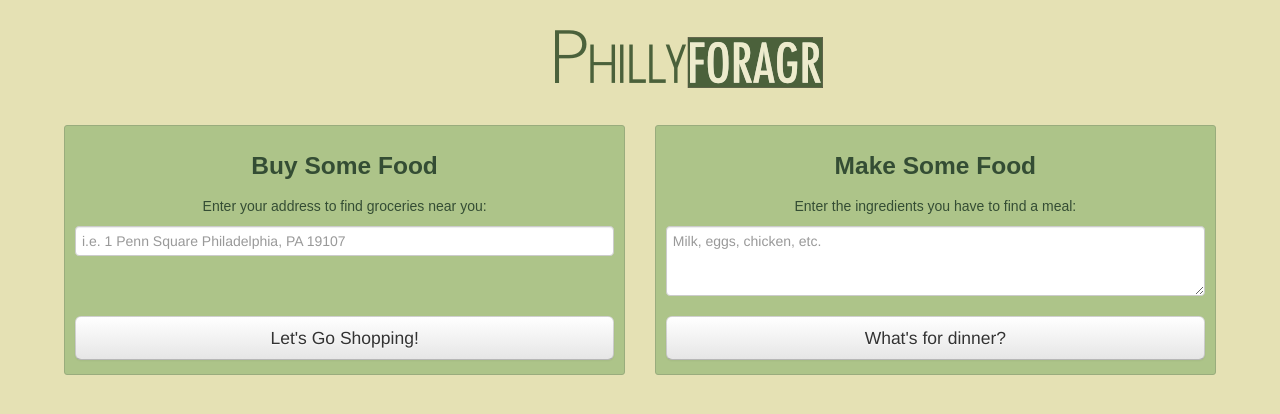
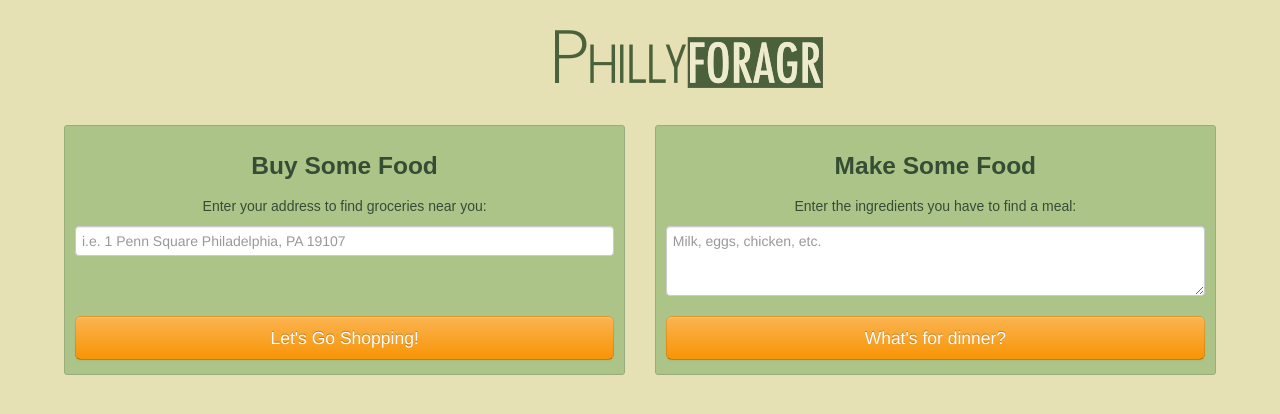
Before and after one commit to notthatbreezy/phillyphoodaccess, a Django app: template locations_app/templates/index.html in a window 1280 px wide. Shown: the top 414 px of the page. Run offline with Django 3.2, Linux system fonts and the light colour scheme; the template is opened without the code that fills it, so the values that code supplies are empty; some libraries are stand-ins or nearby versions.

Commit message:
Changed button class'

```diff
--- a/locations_app/templates/index.html
+++ b/locations_app/templates/index.html
@@ -8,7 +8,7 @@
         <div class="home-instructions"><p>Enter your address to find groceries near you:</p></div>
         <form action="/directions" method="get">
             <div class="home-form-field"><input type="text" name="d" class="input-block-level" placeholder="i.e. 1 Penn Square Philadelphia, PA 19107"></input></div>
-            <button type="submit" class="btn btn-large btn-block">Let's Go Shopping!</button>
+            <button type="submit" class="btn btn-large btn-block btn-warning">Let's Go Shopping!</button>
         </form>
 
 
@@ -19,7 +19,7 @@
             <div class="home-instructions"><p>Enter the ingredients you have to find a meal:</p></div>
             {% csrf_token %}
             <div class="home-form-field"><textarea class="input-block-level" name="i" rows="3" placeholder="Milk, eggs, chicken, etc."></textarea></div>
-            <button type="submit" class="btn btn-large btn-block">What's for dinner?</button>
+            <button type="submit" class="btn btn-large btn-block btn-warning">What's for dinner?</button>
         </form>
     </div>
 </div>
```
